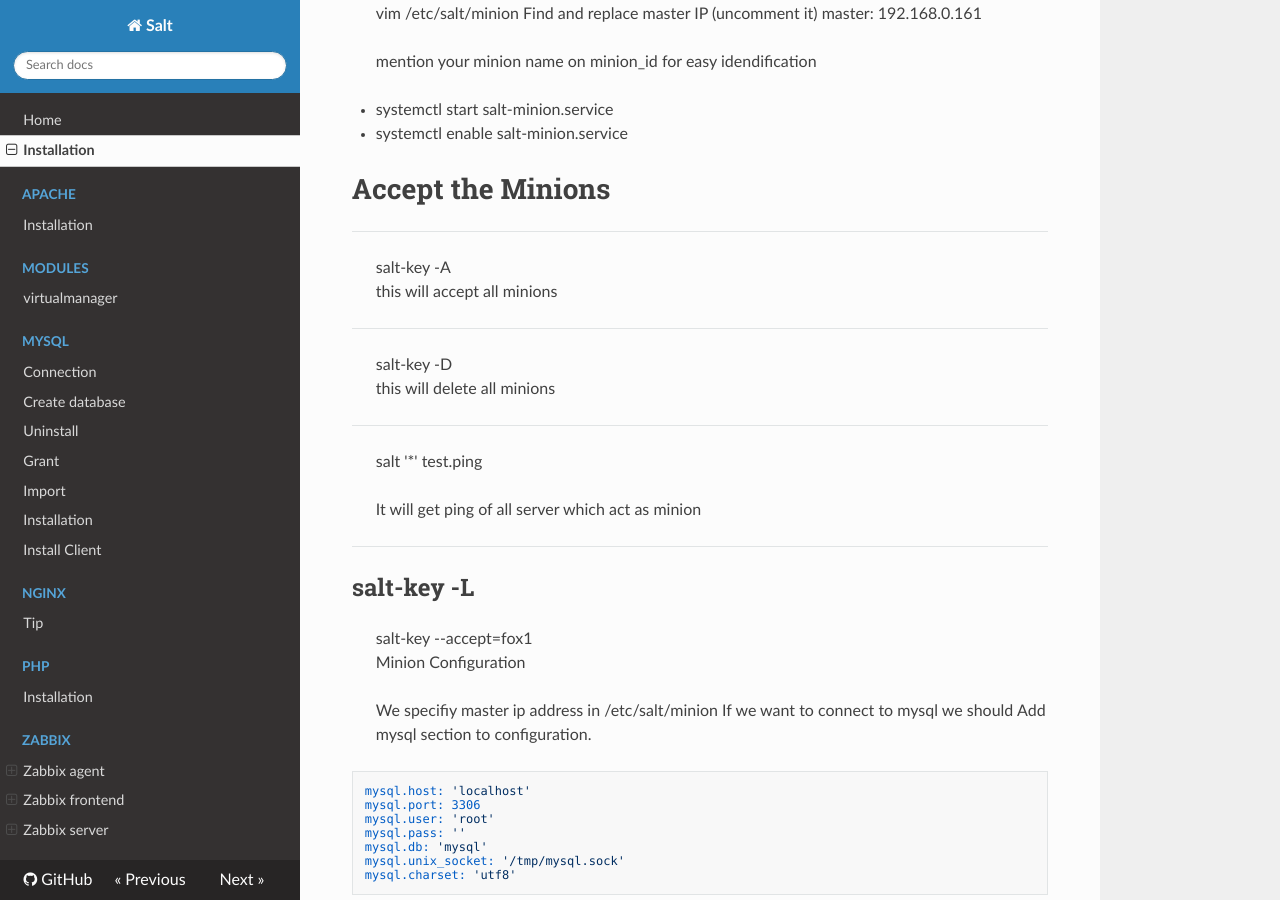
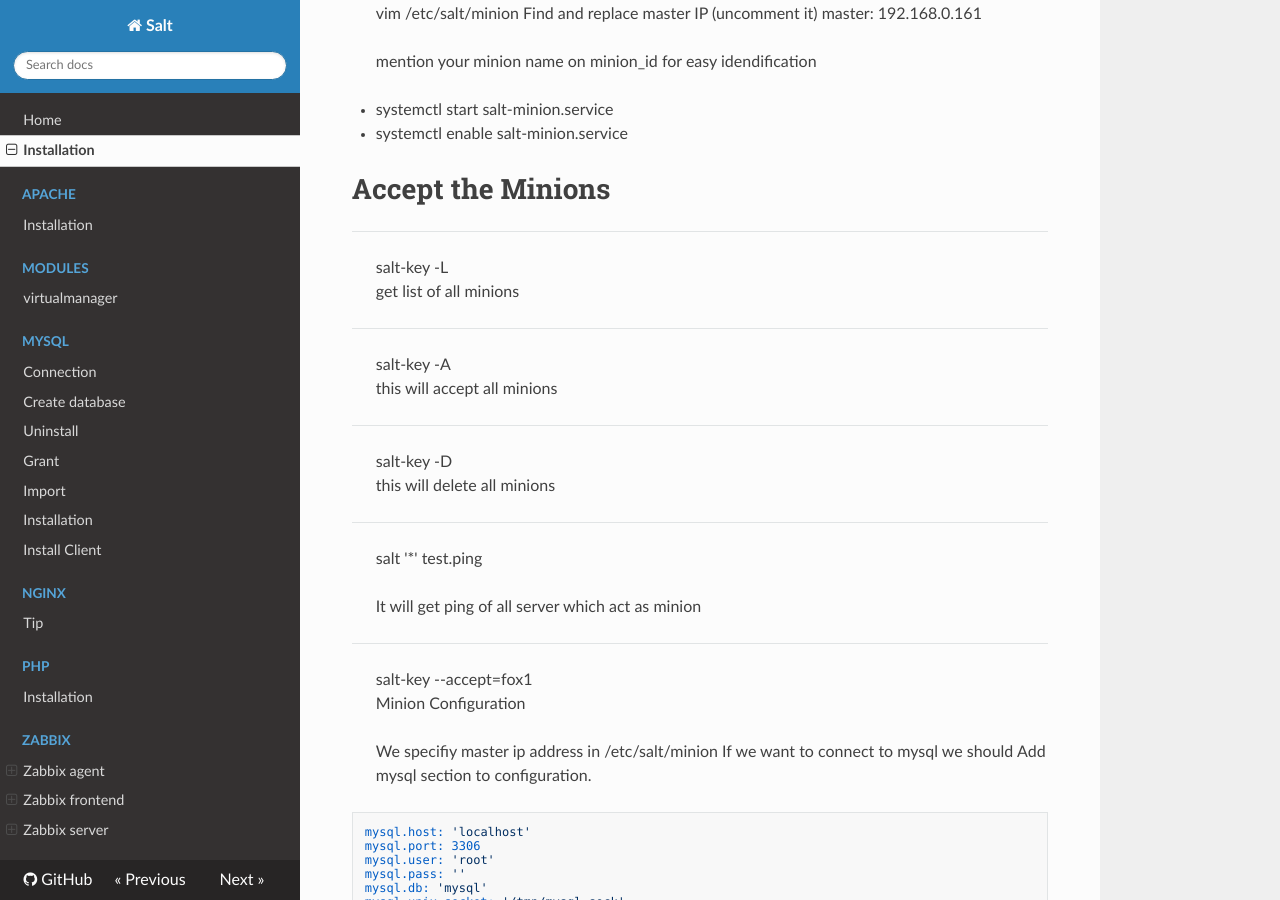
Before and after one commit to waterlili/SweatSalt, an MkDocs documentation site: the page built from docs/SaltStack.md, in a window 1280 px wide and 900 px high, scrolled down 967 px. Built offline with MkDocs 1.6.1, drawn with Linux system fonts in a browser that asks for light colours; nearby versions of some CDN libraries.

Commit message:
Update SaltStack.md

```diff
--- a/docs/SaltStack.md
+++ b/docs/SaltStack.md
@@ -46,6 +46,9 @@
 
 # Accept the Minions
 ---
+> salt-key -L</br>
+get list of all minions
+---
 > salt-key -A</br>
 this will accept all minions
 ---
```
Also changed, not shown: other parts of docs/SaltStack.md (+0 -3 lines).
